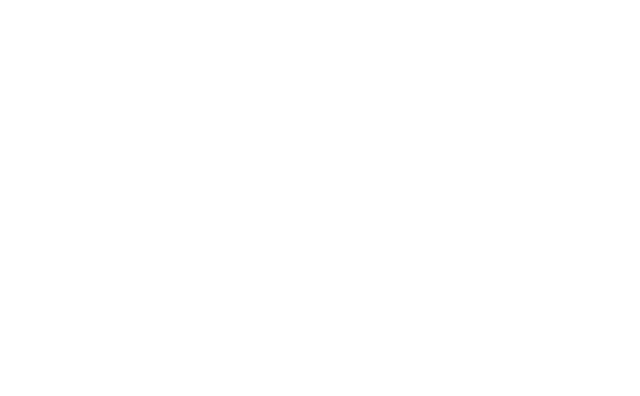
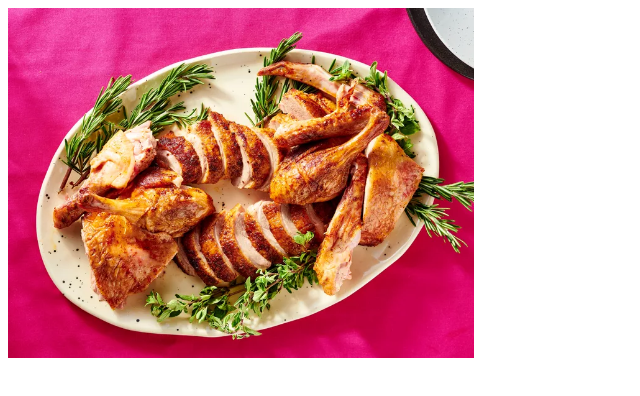
Before and after one commit to GhostlyRAM/odin-recipes, a plain HTML site: page recipes/roastedduck.html in a window 1280 px wide. Shown: the whole page, without its empty margins (0-640 px from the left). Drawn offline with Linux system fonts and the light colour scheme.

Commit message:
Added img src for roastedduck.jpg to roastedduck.html
Shows the outcome of the recipe

```diff
--- a/recipes/roastedduck.html
+++ b/recipes/roastedduck.html
@@ -3,3 +3,4 @@
     <head>
         <meta charset="UTC-8">
     </head>
+<img src="../images/roastedduck.jpg" alt="A roasted duck on a plate" height="350" weight="350">
```
